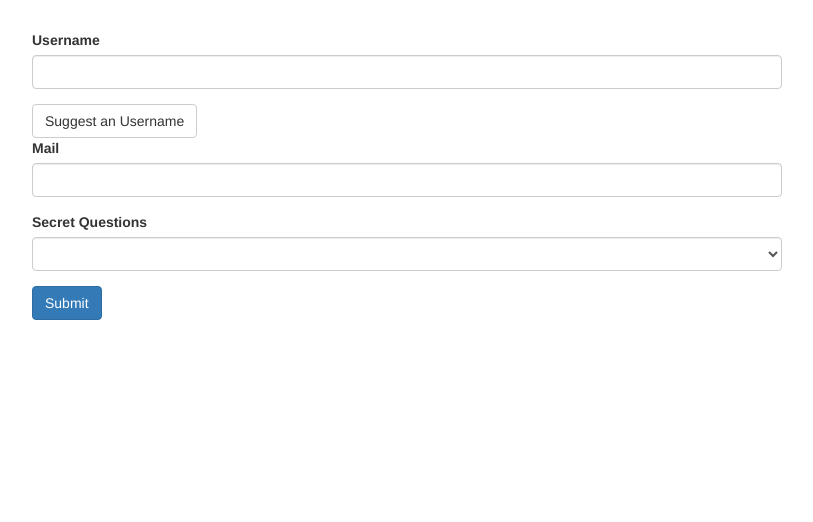
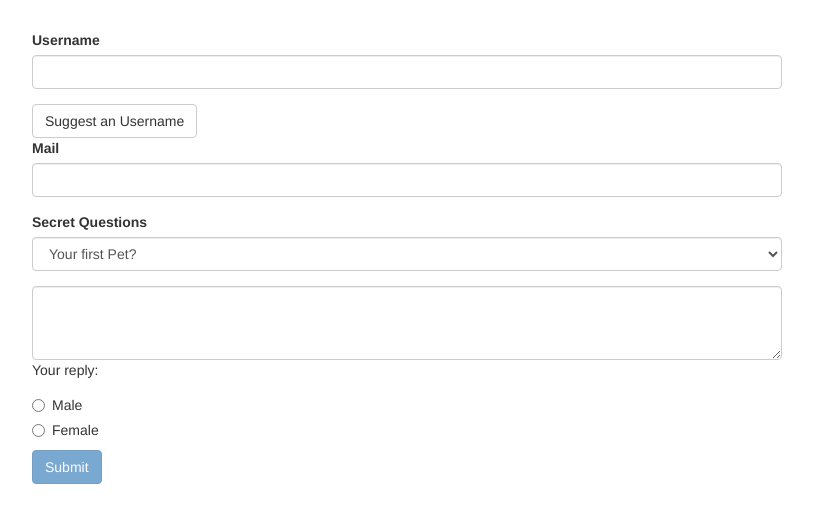
Before and after one commit to sean-xiao-zhao7/ang-forms, an Angular app: page / in a window 1280 px wide. Shown: the top 522 px of the page, without its empty margins (233-1046 px from the left). Built offline with nearby package versions, Linux system fonts and the light colour scheme.

Commit message:
Add more form elements

```diff
--- a/src/app/app.component.css
+++ b/src/app/app.component.css
@@ -1,3 +1,8 @@
 .container {
   margin-top: 30px;
 }
+
+input.ng-invalid.ng-touched,
+select.ng-invalid.ng-touched {
+  border: solid 2px rgb(241, 141, 141);
+}
--- a/src/app/app.component.html
+++ b/src/app/app.component.html
@@ -1,8 +1,12 @@
 <div class="container">
   <div class="row">
     <div class="col-xs-12 col-sm-10 col-md-8 col-sm-offset-1 col-md-offset-2">
-      <form (ngSubmit)="onSubmit(f)" #f="ngForm">
+      <form (ngSubmit)="onSubmit()" #form="ngForm">
         <div id="user-data">
+          <div
+            ngModelGroup="personalInfoGroup"
+            #personalInfoGroup="ngModelGroup"
+          >
             <div class="form-group">
               <label for="username">Username</label>
               <input
@@ -11,6 +15,7 @@
                 class="form-control"
                 ngModel
                 name="username"
+                required
               />
             </div>
             <button class="btn btn-default" type="button">
@@ -24,17 +29,55 @@
                 class="form-control"
                 ngModel
                 name="email"
+                required
+                email
+                #email="ngModel"
               />
+              <span *ngIf="!email.valid && email.touched"
+                >Please enter a valid email.</span
+              >
             </div>
           </div>
+        </div>
+        <p *ngIf="!personalInfoGroup.valid && personalInfoGroup.touched">
+          Please enter valid username/email.
+        </p>
         <div class="form-group">
           <label for="secret">Secret Questions</label>
-          <select id="secret" class="form-control" ngModel name="secret">
+          <select
+            id="secret"
+            class="form-control"
+            [ngModel]="secretQuestionValue"
+            name="secret"
+          >
             <option value="pet">Your first Pet?</option>
             <option value="teacher">Your first teacher?</option>
           </select>
         </div>
-        <button class="btn btn-primary" type="submit">Submit</button>
+        <div class="form-group">
+          <textarea
+            name="questionAnswer"
+            rows="3"
+            class="form-control"
+            [(ngModel)]="answer"
+          ></textarea>
+          <span>Your reply: {{ answer }}</span>
+        </div>
+        <div class="radio" *ngFor="let gender of genders">
+          <label>
+            <input
+              type="radio"
+              name="gender"
+              ngModel
+              [value]="gender"
+              required=""
+            />
+            {{ gender }}
+          </label>
+        </div>
+        <button class="btn btn-primary" type="submit" [disabled]="!form.valid">
+          Submit
+        </button>
       </form>
     </div>
   </div>
--- a/src/app/app.component.ts
+++ b/src/app/app.component.ts
@@ -1,4 +1,4 @@
-import { Component } from '@angular/core';
+import { Component, ViewChild } from '@angular/core';
 import { NgForm } from '@angular/forms';
 
 @Component({
@@ -7,9 +7,14 @@ import { NgForm } from '@angular/forms';
   styleUrls: ['./app.component.css'],
 })
 export class AppComponent {
+  @ViewChild('form') form: NgForm;
+  secretQuestionValue: string = 'pet';
+  answer: string;
+  genders: string[] = ['Male', 'Female'];
+
   suggestUserName() {
     const suggestedName = 'Superuser';
   }
 
-  onSubmit(form: NgForm) {}
+  onSubmit() {}
 }
```
Lines whose indentation alone changed are shown as unchanged.
